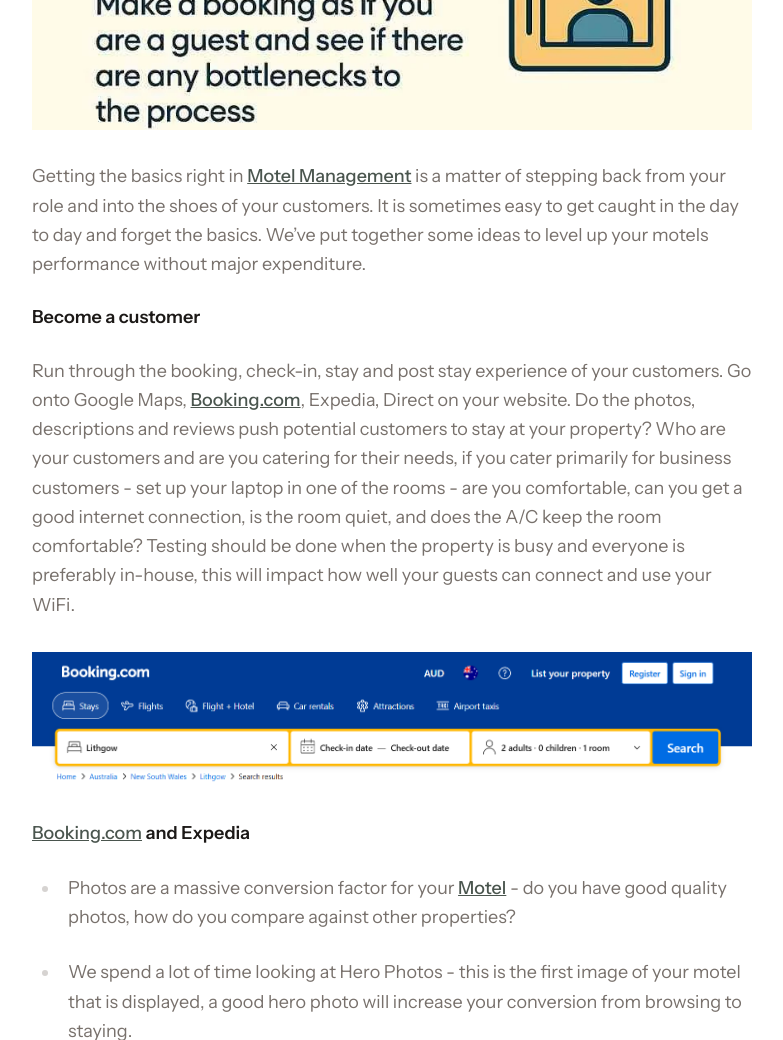
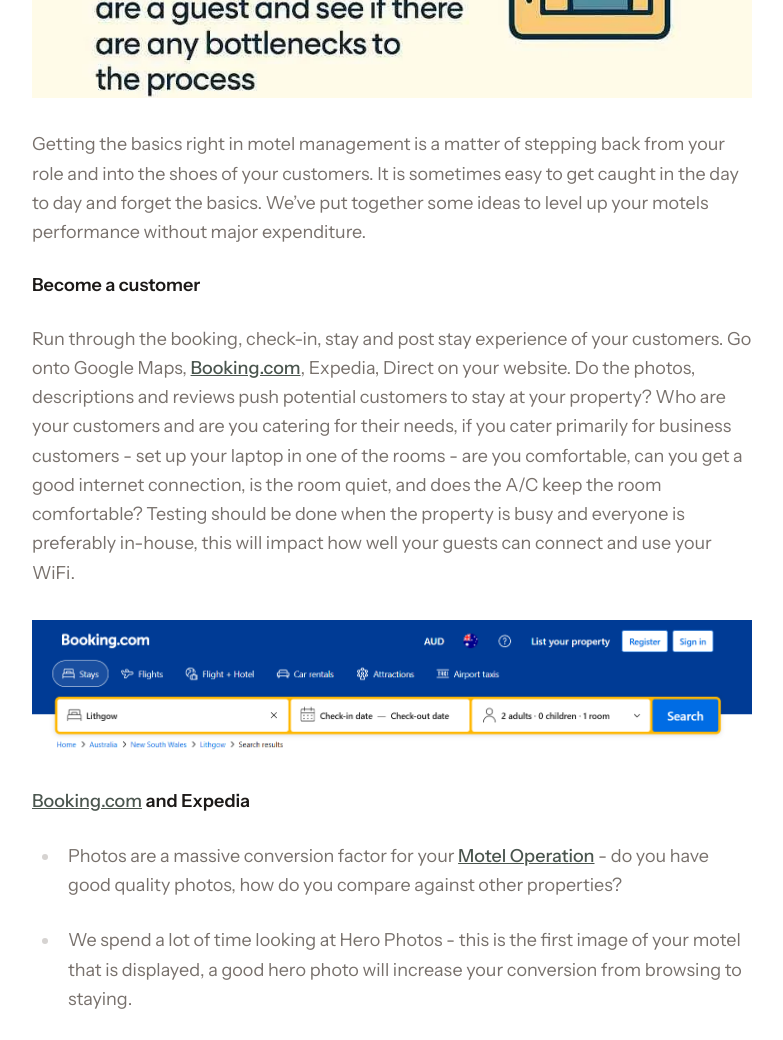
Before and after one commit to motelcoach/motel-coach-core, an Astro site: page /blog/motel-management-basics in a window 1280 px wide. Shown: the part 1760-2800 px from the top of the page, without its empty margins (248-1031 px from the left). Built offline with nearby package versions, Linux system fonts and the light colour scheme; Astro itself is replaced by a stand-in of ours.

Commit message:
urlupdates

```diff
--- a/src/content/blog/motel-management-basics.md
+++ b/src/content/blog/motel-management-basics.md
@@ -4,12 +4,12 @@ pubDate: Mon, 07 Apr 2025 11:19:08 +0000
 slug: motel-management-basics
 category: "Motel Management"
 description: "Stop guessing the basics. Master clean rooms, maintenance planning, and guest service systems. Order the definitive Motel Management Book today!"
-executiveSummary: "Maximise your property’s performance and conversion rates by auditing the guest journey through a \"customer-first\" operational lens. Success in motel management is achieved by refining basic touchpoints—such as Wi-Fi stability, hero photo selection on Booking.com, and local rate positioning—rather than high-cost capital works. By systematically reviewing your global distribution system (GDS) and Google Business Profile, you ensure your property captures high-value corporate and leisure traffic. To master these fundamental pillars and professionalise your daily workflows, enrol in our [motel management training courses](/motel-management-training-course/) or engage our [Motel Consultancy](/motel-consultancy/) for a comprehensive operational audit."
+executiveSummary: "Maximise your property’s performance and conversion rates by auditing the guest journey through a \"customer-first\" operational lens. Success in [motel management](/motel-management/) is achieved by refining basic touchpoints—such as Wi-Fi stability, hero photo selection on Booking.com, and local rate positioning—rather than high-cost capital works. By systematically reviewing your global distribution system (GDS) and Google Business Profile, you ensure your property captures high-value corporate and leisure traffic. To master these fundamental pillars and professionalise your daily workflows, enrol in our [motel training courses](/motel-management-training-course/)."
 ---
 
 <img src="/images/migrated/motel-management-getting-back-to-basics.jpg" alt="Getting back to basics in motel management" width="870" height="1305" loading="lazy" decoding="async" style="max-width:100%;height:auto;" />
 
-Getting the basics right in [Motel Management](/motel-management/) is a matter of stepping back from your role and into the shoes of your customers. It is sometimes easy to get caught in the day to day and forget the basics. We’ve put together some ideas to level up your motels performance without major expenditure.
+Getting the basics right in motel management is a matter of stepping back from your role and into the shoes of your customers. It is sometimes easy to get caught in the day to day and forget the basics. We’ve put together some ideas to level up your motels performance without major expenditure.
 
 **Become a customer**
 
@@ -19,7 +19,7 @@ Run through the booking, check-in, stay and post stay experience of your custome
 
 **Booking.com and Expedia**
 
-*   Photos are a massive conversion factor for your [Motel](/motel-management/) - do you have good quality photos, how do you compare against other properties?
+*   Photos are a massive conversion factor for your [Motel Operation](/motel-management/) - do you have good quality photos, how do you compare against other properties?
 
 *   We spend a lot of time looking at Hero Photos - this is the first image of your motel that is displayed, a good hero photo will increase your conversion from browsing to staying.
 
@@ -110,7 +110,7 @@ Price check your market, you need to work out where you are priced compared to y
     1.  This might be an opportunity to put some rate restrictions on like a minimum length of stay
 
 
-Interested in learning in a structured environment? Try our [motel pms course](/learn-guest-point-pms/) or [motel management training course](/motel-management-training-course/) here.
+Interested in learning in a structured environment? Try our [motel management training course](/motel-management-training-course/) here.
 <div class="not-prose border-2 border-[#4A554E] rounded-2xl p-8 my-10 bg-[#F9F9F8]">
   <p class="text-xs font-semibold uppercase tracking-widest text-[#4A554E] mb-2">Motel Management Course</p>
   <h2 class="text-xl font-semibold text-stone-900 mb-2">Enrol in Our Motel Management Course</h2>
```
